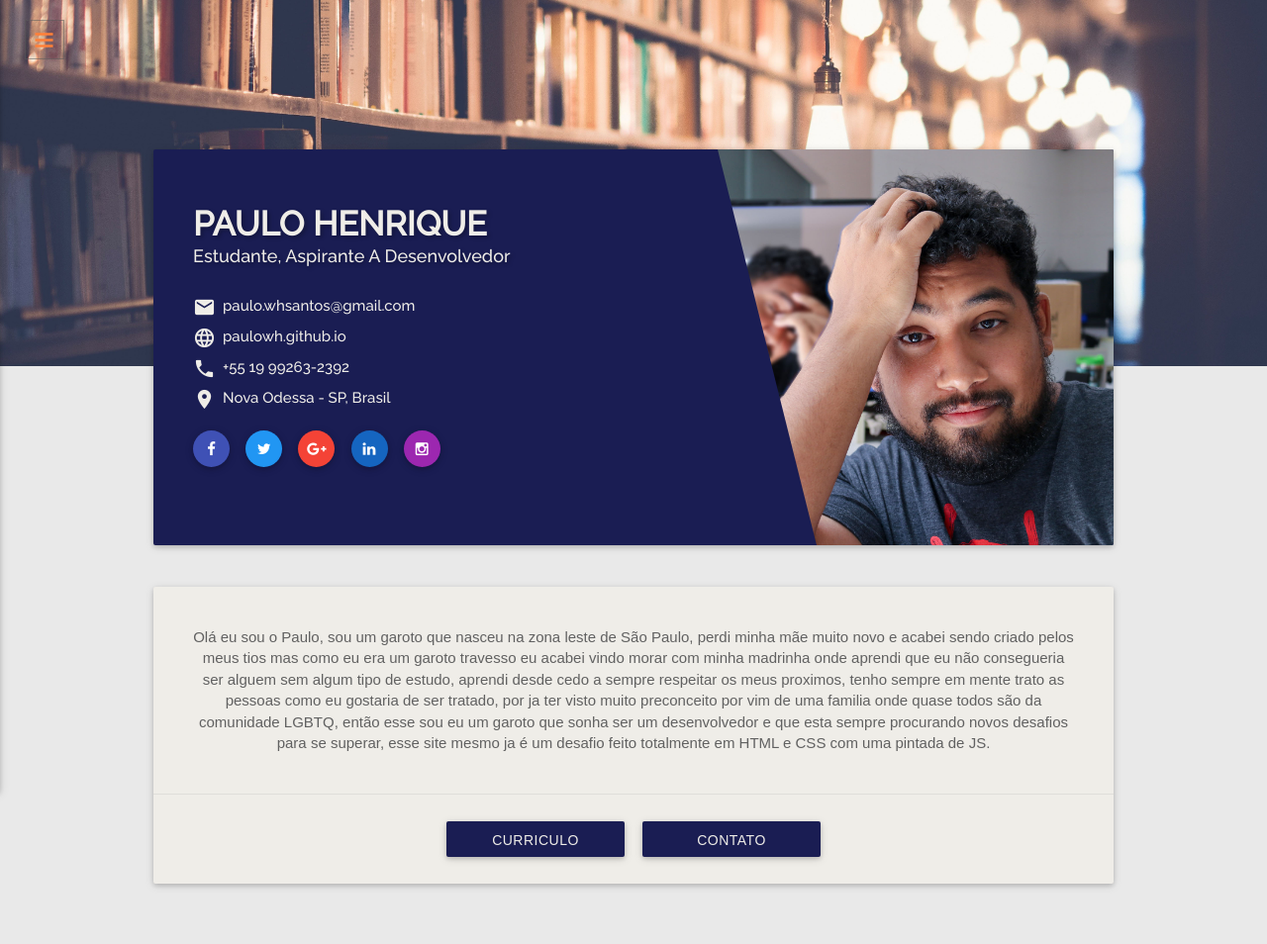
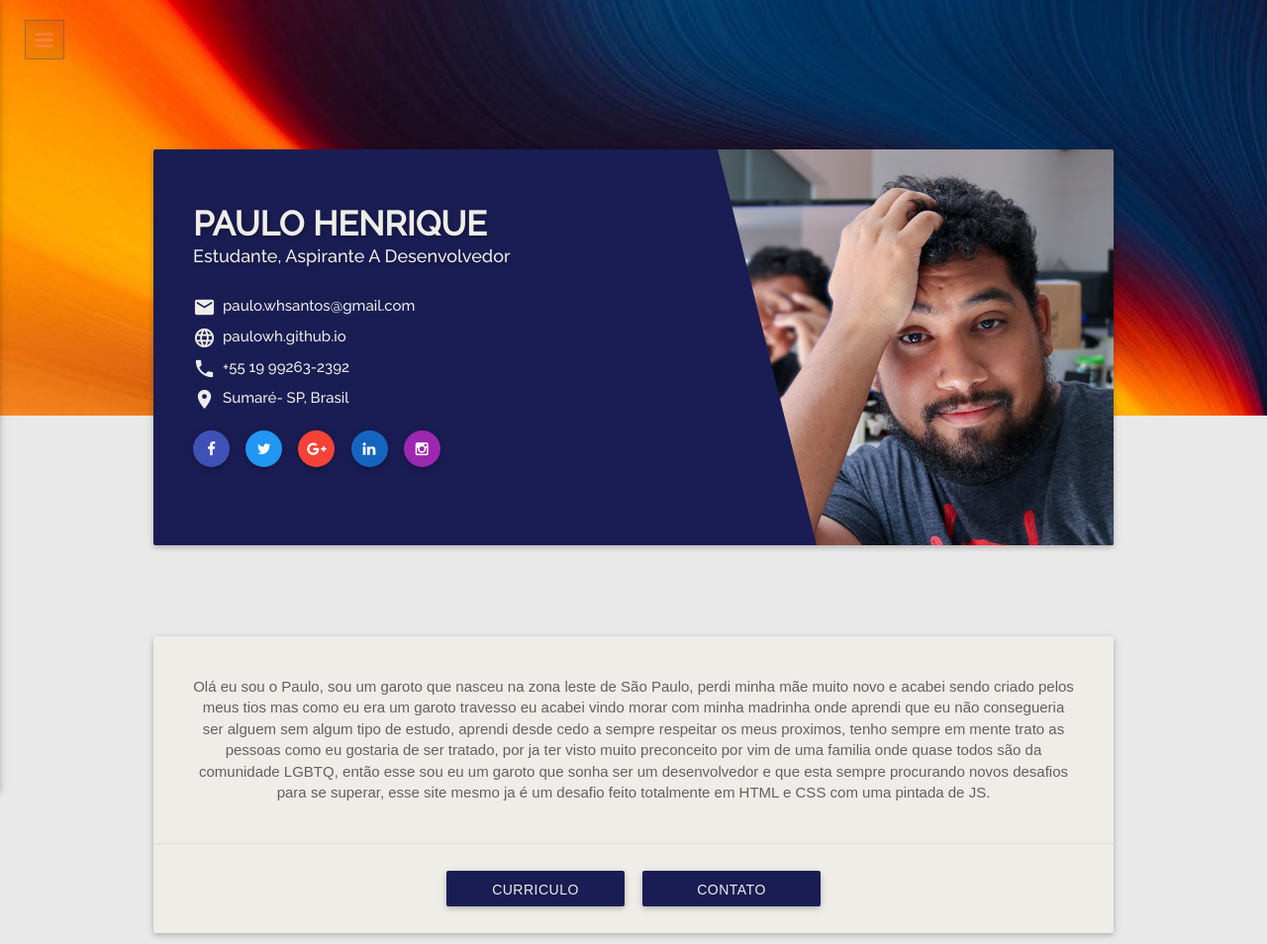
Before and after one commit to paulowhsantos/paulowhsantos.github.io, a plain HTML site: page index.html in a window 1280 px wide. Shown: the top 954 px of the page at 99% size. Drawn offline with Linux system fonts and the light colour scheme; some packages are replaced by stand-ins of ours; a web font is replaced by a local one.

Commit message:
Correções imagens principais

```diff
--- a/index.html
+++ b/index.html
@@ -150,7 +150,7 @@
                                             </li>
                                             <li class="clearfix">
                                                 <span class="title"><i class="material-icons">place</i></span>
-                                                <span class="content">Nova Odessa - SP, Brasil</span>
+                                                <span class="content">Sumaré- SP, Brasil</span>
                                             </li>
 
                                         </ul>
--- a/stylesheets/style.css
+++ b/stylesheets/style.css
@@ -631,8 +631,8 @@ body .btn {
     position: relative;
     display: block;
     width: 100%;
-    height: 370px;
-    background: url("../images/perfil_logo/background.jpg")no-repeat;
+    height: 420px;
+    background: url("../images/perfil_logo/capa_background.jpg")no-repeat;
     background-size: cover;
     background-position: center center;
     background-attachment: fixed;
```
Also changed, not shown: images/perfil_logo/back.jpg (added), images/perfil_logo/backs.jpg (added), images/perfil_logo/capa_background.jpg (added), 1 other file.
